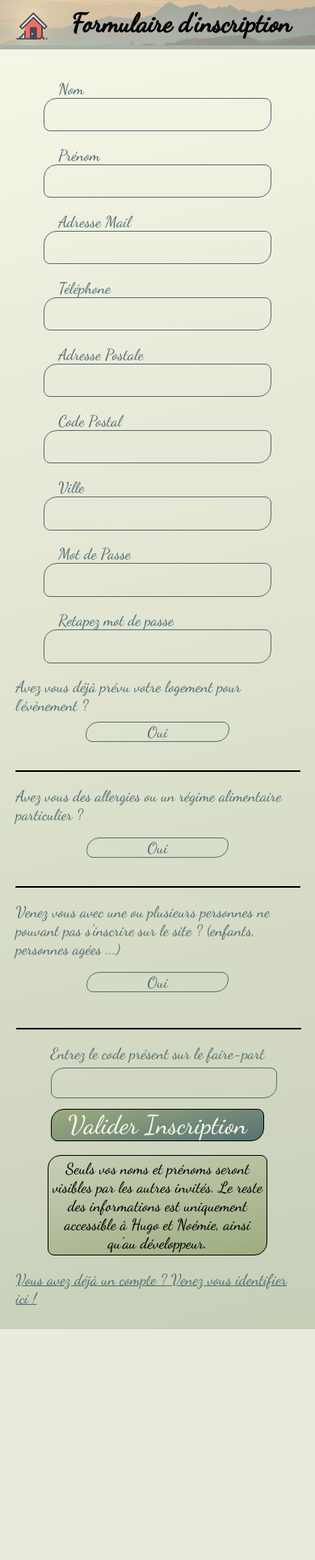
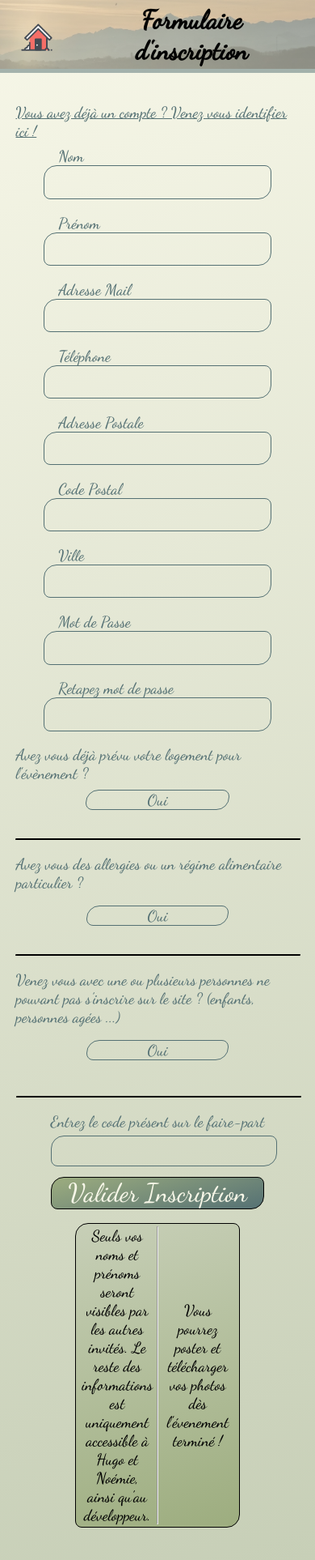
Before and after one commit to Paul-Serrano/Site-de-Mariage, a PHP site: page /view/sign-up.php?page=signUp in a window 390 px wide. Shown: the whole page at 81% size. Before the commit the page ends 1641 px from the top, so only its background shows below. Run offline with PHP 8.4, Linux system fonts and the light colour scheme; some libraries are stand-ins or nearby versions.

Commit message:
sign-in boost better

```diff
--- a/includes/_nav.php
+++ b/includes/_nav.php
@@ -199,12 +199,12 @@ if(isset($_GET['id'])){
             </div>
         <?php
         }
-        else if(($_GET['page'] != "signIn") && ($_GET['page'] != "signUp")) {
+        else if(!isset($_GET['page']) || (isset($_GET['page']) && ($_GET['page'] != "signIn") && ($_GET['page'] != "signUp"))) {
         ?>
         <div class="home-connect-block">
         <a href="../view/<?php echo $homeConnect1;?>.php?page=<?php echo $homeConnect3;?>" class="nav-link connect-nav-link">
             <div class="sign-in-redirection">
-                <p>Connectez vous pour pouvoir poster et visionner les photos du mariage !</p>
+                <p>Inscrivez vous pour confirmer votre présence et nous aider à préparer l'évenement !</p>
             </div>
         </a>
         </div>
@@ -239,10 +239,10 @@ if(isset($_GET['id'])){
 <nav class="nav-phone">
 <img class="nav-bckg" src="../public/img/banniere2.png" alt="banniere">
     <div class="nav-phone-container">
-        <div class="nav-left">
         <?php
             if(isset($_SESSION['surname'])) {
             ?>
+            <div class="nav-left">
                 <div class="user-block">
                 <button type="button" class="menu-burger-btn" onclick="openMenuBurger()">
                     <img src="../public/img/menu-burger.png" alt="menu">
@@ -275,21 +275,19 @@ if(isset($_GET['id'])){
                         ?>
                     </div>
                 </div>
+                </div>
             <?php
             }
-            else {
+            else if((isset($_GET['page']) && (($_GET['page'] == "signIn") || ($_GET['page'] == "signUp")))) {
                 ?>
-            <div class="home-connect-block">
-            <a href="../view/<?php echo $homeConnect1;?>.php?page=<?php echo $homeConnect3;?>" class="nav-link">
-                <button class="nav-btn">
-                    <img src="../public/img/<?php echo $homeConnect;?>.png" alt="connectez vous">
-                </button>
+                <div class="home-block-phone">
+                <a href="../view/index.php?page=index" class="nav-link home-nav-link">
+                    <img src="../public/img/home.png" alt="home">
                 </a>
                 </div>
                 <?php
                 }
             ?>
-        </div>
         <div class="nav-central">
             <div class="title-block">
                 <p><?php echo $title;?></p>
@@ -309,4 +307,5 @@ if(isset($_GET['id'])){
         ?>
         </div>
         </div>
+    </div>
 </nav>
--- a/public/style.css
+++ b/public/style.css
@@ -166,7 +166,7 @@ nav {
   position: relative;
   align-items: center;
   z-index: 1;
-  padding: 2.5% 0;
+  padding: 1.5% 0;
 }
 
 .sign-in-redirection {
@@ -188,6 +188,7 @@ nav {
   text-decoration: none;
   color: #f7f7e8;
   font-size: 40%;
+  text-align: justify;
 }
 
 .menu-burger {
@@ -248,6 +249,9 @@ nav p {
   position: relative;
   text-decoration: none;
   width: 10%;
+  display: flex;
+  align-items: center;
+  justify-content: center;
 }
 
 .connect-nav-link {
@@ -350,12 +354,32 @@ nav p {
   align-self: center;
 }
 
+.home-block-phone {
+  display: flex;
+  width: 20%;
+  justify-content: center;
+  align-items: center;
+}
+
 .home-connect-block {
   display: flex;
   flex-direction: column;
   align-items: center;
   justify-content: space-evenly;
   width: 30%;
+}
+
+.home-connect-block-phone {
+  display: none;
+  flex-direction: column;
+  align-items: center;
+  justify-content: space-evenly;
+  width: 100%;
+  margin: 2.5% 0;
+}
+
+.home-connect-block-phone p {
+  color: black;
 }
 
 /*nav -- end*/
@@ -665,6 +689,15 @@ nav p {
   flex-direction: column;
   justify-content: space-around;
   align-items: flex-start;
+  width: 75%;
+}
+
+.sign-in-link {
+  display: flex;
+}
+
+.sign-in-link p {
+  font-size: 50%;
 }
 
 .sign-up-main {
@@ -675,13 +708,16 @@ nav p {
 
 .form-info {
   color: black;
-  font-size: 0.3rem;
+  width: 40%;
+  display: flex;
+  justify-content: center;
+  align-items: center;
 }
 
 .form-info-container {
   width: 75%;
   display: flex;
-  justify-content: center;
+  justify-content: space-evenly;
   text-align: center;
   background: rgb(199, 207, 183);
   background: linear-gradient(
@@ -698,6 +734,7 @@ nav p {
   display: flex;
   flex-direction: column;
   width: 100%;
+  margin-top: 2.5%;
 }
 
 .regular-form {
@@ -1927,8 +1964,8 @@ body {
     height: auto;
   }
 
-  nav {
-    padding: 0;
+  .home-connect-block {
+    width: 50%;
   }
 
   .menu-burger-btn {
@@ -2128,7 +2165,7 @@ body {
 
   .nav-phone {
     display: flex;
-    flex-direction: column;
+    flex-direction: row;
     position: relative;
   }
 
@@ -2137,7 +2174,10 @@ body {
     justify-content: space-evenly;
     align-items: center;
     width: 100%;
-    padding: 2.5% 0;
+  }
+
+  .home-nav-link {
+    width: 50%;
   }
 
   .nav-left {
@@ -2157,16 +2197,11 @@ body {
   }
 
   .title-block {
-    width: 100%;
+    width: 90%;
   }
 
   .close-block {
     width: 10%;
-  }
-
-  .lantern-small {
-    display: flex;
-    width: 15%;
   }
 
   .nav-img-block {
@@ -2175,11 +2210,6 @@ body {
     margin: auto;
     justify-content: center;
     align-items: center;
-  }
-
-  .garland {
-    display: flex;
-    width: 20%;
   }
 
   .nav-img-block {
@@ -2220,6 +2250,11 @@ body {
 
   .display {
     display: flex;
+  }
+
+  .home-connect-block-phone {
+    display: flex;
+    width: 100%;
   }
 
   .index-main {
@@ -2479,6 +2514,10 @@ body {
     justify-content: center;
   }
 
+  .sign-in-link p {
+    font-size: 30%;
+  }
+
   .sign-in-link-container {
     align-items: center;
     margin: 5% 0;
--- a/view/sign-up.php
+++ b/view/sign-up.php
@@ -66,6 +66,7 @@ if (isset($_GET['success'])) {
 
 <body>
     <main class="sign-up-main">
+    <a href="../view/sign-in.php?page=signIn" class="sign-in-link"><p>Vous avez déjà un compte ? Venez vous identifier ici !</p></a>
         <form class="sign-up-form" action="../controller/sign-up_post.php" method="POST">
             <div class="regular-form">
                 <div></div>
@@ -120,8 +121,9 @@ if (isset($_GET['success'])) {
                 <div class="sign-in-link-container">
                     <div class="form-info-container">
                         <p class='form-info'>Seuls vos noms et prénoms seront visibles par les autres invités. Le reste des informations est uniquement accessible à Hugo et Noémie, ainsi qu'au développeur.</p>
+                        <hr>
+                        <p class='form-info'>Vous pourrez poster et télécharger vos photos dès l'évenement terminé !</p>
                     </div>
-                    <a href="../view/sign-in.php?page=signIn" class="sign-in-link"><p>Vous avez déjà un compte ? Venez vous identifier ici !</p></a>
                 </div>
                 <div class="submit-sign-up-container">
                     <label for="code"><p>Entrez le code présent sur le faire-part</p></label>
```
Also changed, not shown: view/index.php (+13 -0 lines). Lines whose indentation alone changed are shown as unchanged.
